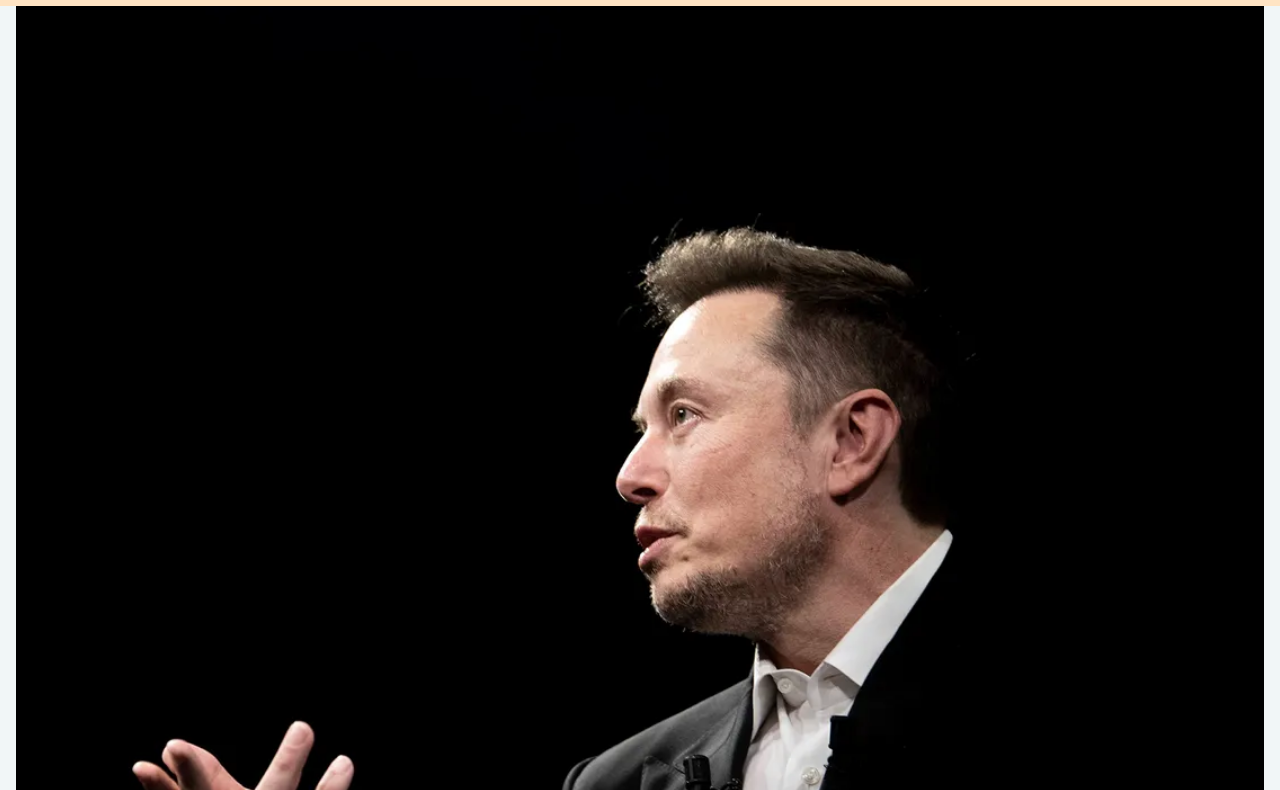
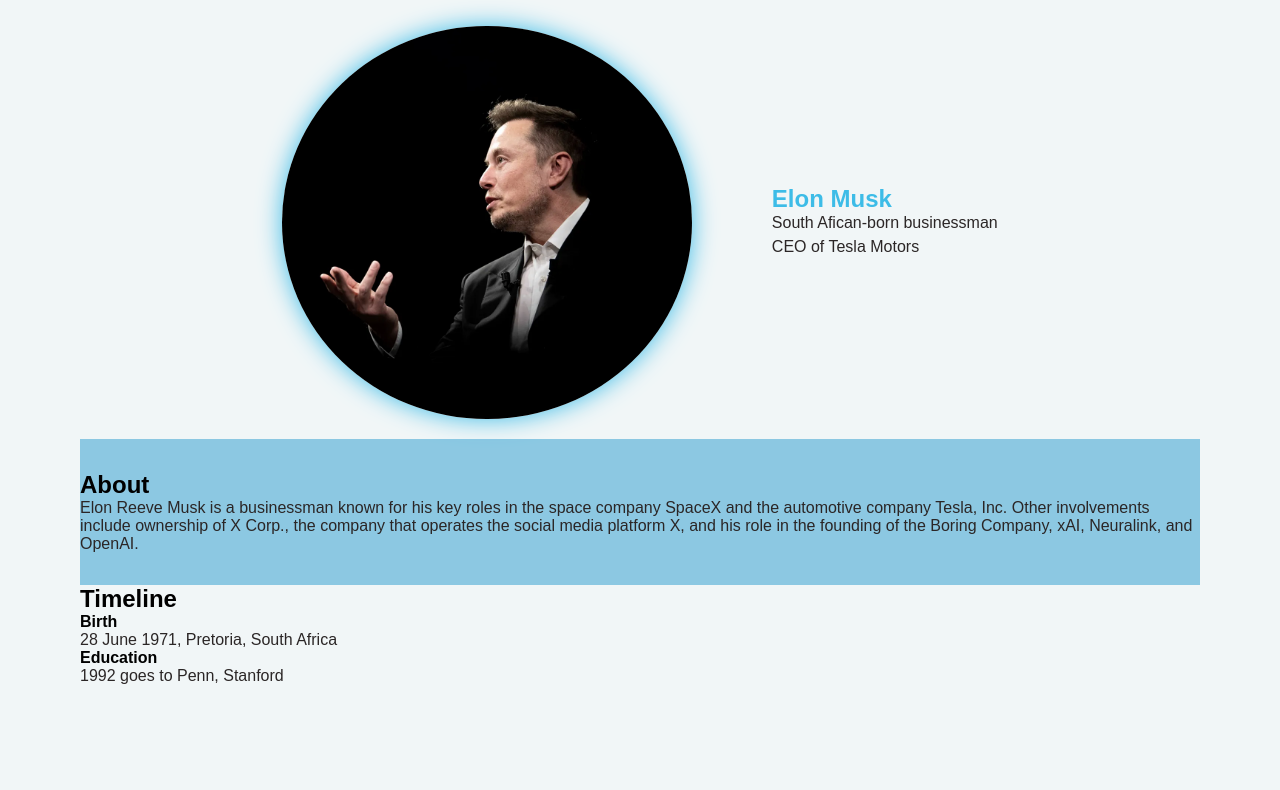
Before and after one commit to NgobeseA/tribute-web, a plain HTML site: page index.html in a window 1280 px wide. Shown: the part 64-854 px from the top of the page. After the commit the page ends 800 px from the top, so only its background shows below. Drawn offline with Linux system fonts and the light colour scheme.

Commit message:
update on hero section

```diff
--- /dev/null
+++ b/css/components/about.css
@@ -0,0 +1,4 @@
+#about{
+    padding-block: 2rem;
+    background: var(--secondary-color);
+}
--- a/css/components/header.css
+++ b/css/components/header.css
@@ -1,6 +1,6 @@
 header{
     width: 100%;
-    background-color: bisque;
+    background-color: var(--bg-color);
 }
 
 .navigation{
--- /dev/null
+++ b/css/components/hero.css
@@ -0,0 +1,53 @@
+.hero{
+    padding-block: 20px;
+    display: flex;
+    flex-direction: column;
+}
+
+.hero-img img{
+    box-shadow: 0 0 25px var(--main-color);
+    border-radius: 1rem;
+}
+
+.hero-text{
+    padding-block: 1.5rem;
+}
+
+.hero-text h1{
+    font-weight: 700;
+    line-height: 1;
+    color: var(--main-color);
+}
+span{
+    color: var(--main-color);
+}
+.hero-text p{
+    font-weight: 500;
+    line-height: 1.5;
+}
+
+
+@media (width >= 750px) {
+    .hero{
+        display: flex;
+        flex-direction: row;
+        align-items: center;
+        justify-content: center;
+        gap: 5rem;
+    }
+
+    .hero-img{
+        float: right;
+        border-radius: 50%;
+    }
+    .hero-img img{
+        top: 3rem;
+        width: 32vw;
+        border-radius: 50%;
+        box-shadow: 0 0 25px var(--main-color);
+        transition: 0.5s ease-in-out;
+    }
+    .hero-text{
+        float: left;
+    }
+}
--- a/css/global/boilerplate.css
+++ b/css/global/boilerplate.css
@@ -2,13 +2,14 @@
     --bg-color: rgb(241, 246, 247);
     --text-color: rgb(43, 38, 38);
     --main-color: rgb(61, 188, 231);
-
+    --secondary-color: rgba(121, 192, 222, 0.844);
 }
 
 .darkmode{
-    --bg-color: rgb(27, 27, 27);
-    --text-color: rgb(209, 223, 235);
+    --bg-color: rgb(4, 4, 4);
+    --text-color: rgb(149, 198, 241);
     --main-color: rgb(61, 188, 231);
+    --secondary-color: rgba(121, 192, 222, 0.844);
 }
 
 *{
@@ -33,3 +34,7 @@ img{
 a{
     color: var(--text-color);
 }
+
+p{
+    color: var(--text-color);
+}
--- a/css/global/layout.css
+++ b/css/global/layout.css
@@ -1,3 +1,9 @@
 .wrapper{
     padding-inline: 1rem;
 }
+
+@media (width >= 500px) {
+    .wrapper{
+        padding-inline: 5rem;
+    }
+}
--- a/index.html
+++ b/index.html
@@ -23,6 +23,7 @@
             </ul>
             <ul>
                 <li class="hide"><a href="#home" >Home</a></li>
+                <li class="hide"><a href="#about" >About</a></li>
                 <li class="hide"><a href="#timeline">Timeline</a></li>
                 <li onclick=showSidebar() class="menu-button"><a href=""><svg xmlns="http://www.w3.org/2000/svg" height="24px" viewBox="0 -960 960 960" width="24px" fill="#e8eaed"><path d="M120-240v-80h720v80H120Zm0-200v-80h720v80H120Zm0-200v-80h720v80H120Z"/></svg></a></li>
             </ul>
@@ -31,7 +32,7 @@
     </header>
 
     <main class="wrapper">
-        <section>
+        <section class="hero" id="home">
             <div class="hero-img">
                 <img src="./assets/Elon-X-Company.webp" alt="elon musk picture" width="1108" height="1064">
             </div>
@@ -42,7 +43,7 @@
                 <p>CEO of Tesla Motors</p>
             </div>
         </section>
-        <section>
+        <section id="about">
             <h1>About</h1>
             <p>Elon Reeve Musk is a businessman known for his key roles in the space company SpaceX
                 and the automotive company Tesla, Inc. Other involvements include ownership of X Corp.,
--- a/style.css
+++ b/style.css
@@ -2,3 +2,5 @@
 @import url('css/components/theme.css');
 @import url("css/components/header.css");
 @import url("css/global/layout.css");
+@import url("css/components/hero.css");
+@import url("css/components/about.css");
```
